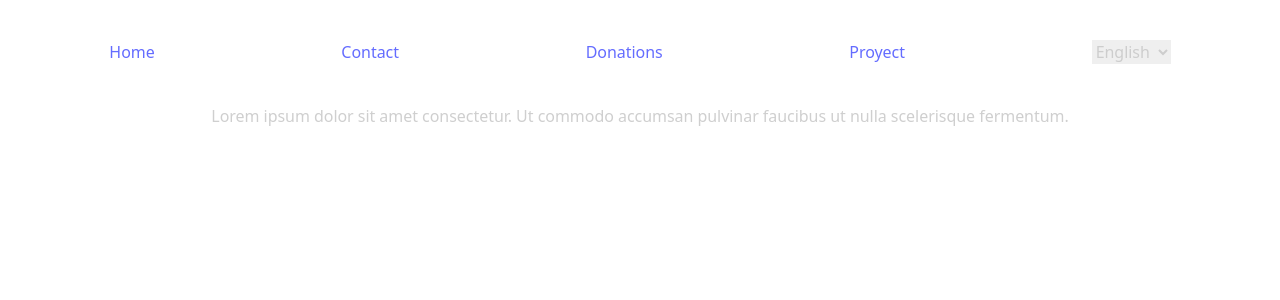
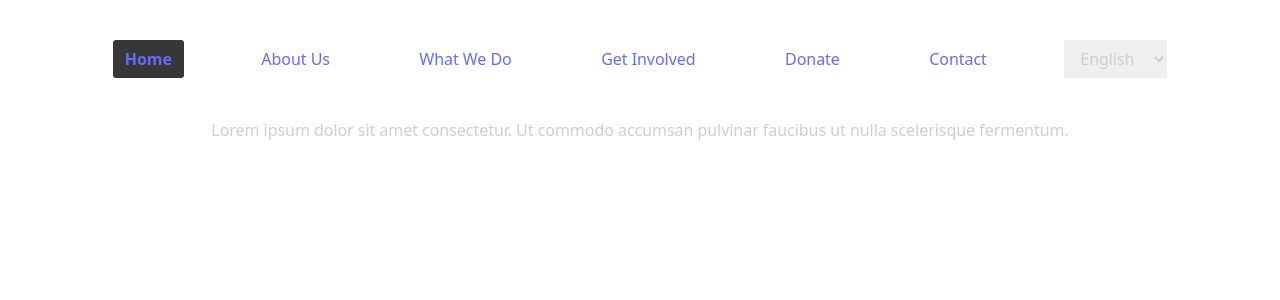
Before and after one commit to Hector711/mera-parivar-mvp, a React (Vite) app in the folder client/: page / in a window 1280 px wide. Shown: the top 300 px of the page. Built offline with nearby package versions, Linux system fonts and the light colour scheme.

Commit message:
feat(FRONTEND): :building_construction: Defining pages, and estructure of the page.

```diff
--- a/client/src/App.jsx
+++ b/client/src/App.jsx
@@ -1,10 +1,12 @@
 import React from 'react';
 import { BrowserRouter, Routes, Route } from 'react-router-dom';
+import Navbar from './components/Navbar';
 import Home from './pages/Home';
-import Donations from './pages/Donations';
-import Project from './pages/Project';
+import AboutUs from './pages/AboutUs';
+import WhatWeDo from './pages/WhatWeDo'
+import Donate from './pages/Donate';
 import Contact from './pages/Contact';
-import Navbar from './components/Navbar';
+import GetInvolved from './pages/GetInvolved';
 
 export default function App() {
   return (
@@ -13,9 +15,12 @@ export default function App() {
         <Navbar />
         <Routes>
           <Route path='/' element={<Home />} />
-          <Route path='/project' element={<Project />} />
-          <Route path='/donations' element={<Donations />} />
+          <Route path='/aboutus' element={<AboutUs />} />
+          <Route path='/whatwedo' element={<WhatWeDo />} />
+          <Route path='/getinvolved' element={<GetInvolved />} />
+          <Route path='/donate' element={<Donate />} />
           <Route path='/contact' element={<Contact />} />
+
         </Routes>
       </BrowserRouter>
     </>
--- /dev/null
+++ b/client/src/components/Card.jsx
@@ -0,0 +1,7 @@
+import React from 'react'
+
+export default function Card() {
+  return (
+    <div className='w-[300px] h-[400px] bg-slate-700'></div>
+  )
+}
--- a/client/src/components/LanguageSelection.jsx
+++ b/client/src/components/LanguageSelection.jsx
@@ -14,7 +14,7 @@ export default function LanguageSelection() {
     i18n.changeLanguage(lang_code);
   };
   return (
-    <select defaultValue={i18n.language} onChange={onChangeLang}>
+    <select defaultValue={i18n.language} onChange={onChangeLang} id='language-selector'>
       {LANGUAGES.map(({ code, label }) => (
         <option key={code} value={code}>
           {label}
--- a/client/src/components/Navbar.jsx
+++ b/client/src/components/Navbar.jsx
@@ -5,28 +5,64 @@ import { useTranslation } from 'react-i18next';
 
 const isActive = ({ isActive }) => `link ${isActive ? 'active' : ''}`;
 
+const listItem = document.querySelectorAll('#landing-header .navLinks');
+const menuBackDrop = document.querySelector('#menu-backdrop');
+listItem.forEach(item => {
+  item.addEventListener('mouseenter', () => {
+    const { left, top, width, height } = item.getBoundingClientRect();
+
+    menuBackDrop.style.setProperty('--left', `${left}px`);
+    menuBackDrop.style.setProperty('--top', `${top}px`);
+    menuBackDrop.style.setProperty('--width', `${width}px`);
+    menuBackDrop.style.setProperty('--height', `${height}px`);
+
+    menuBackDrop.style.opacity = '1';
+    menuBackDrop.style.visibility = 'visible';
+  });
+
+  item.addEventListener('mouseleave', () => {
+    menuBackDrop.style.opacity = '0';
+    menuBackDrop.style.visibility = 'hidden';
+  });
+});
+
 export default function Navbar() {
   const [t] = useTranslation();
 
   return (
-    <nav>
+    <nav id='landing-header'>
       <div id='nav-links'>
-        <NavLink className={isActive} to='/'>
+        <NavLink className='{isActive} navLinks' to='/'>
           {t('home')}
         </NavLink>
-        <NavLink className={isActive} to='/contact'>
+        <NavLink className='{isActive} navLinks' to='/aboutus'>
+          {t('about_us')}
+        </NavLink>
+        <NavLink className='{isActive} navLinks' to='/whatwedo'>
+          {t('what_we_do')}
+        </NavLink>
+        <NavLink className='{isActive} navLinks' to='/getinvolved'>
+          {t('get_involved')}
+        </NavLink>
+        <NavLink className='{isActive} navLinks' to='/donate'>
+          {t('donate')}
+        </NavLink>
+        <NavLink className='{isActive} navLinks' to='/contact'>
           {t('contact')}
-        </NavLink>
-        <NavLink className={isActive} to='/donations'>
-          {t('donations')}
-        </NavLink>
-        <NavLink className={isActive} to='/project'>
-          {t('project')}
         </NavLink>
         <LanguageSelection />
       </div>
-      <div id='language'>
-      </div>
+      <div
+        id='menu-backdrop'
+        className={`
+        absolute bg-slate-400 backdrop-blur-lg rounded
+        translate-x-[var(--left)] translate-y-[var(--top)]
+        left-0 top-0
+        w-[var(--width)] h-[var(--height)]
+        transition-all duration-300
+        ease-in-out opacity-0 -z-10
+        `}
+      ></div>
     </nav>
   );
 }
--- a/client/src/components/Section.jsx
+++ b/client/src/components/Section.jsx
@@ -0,0 +1,3 @@
+export default function Section({ children }) {
+  return <section>{children}</section>;
+}
--- a/client/src/css/main.css
+++ b/client/src/css/main.css
@@ -161,7 +161,6 @@ nav {
 #nav-links {
   display: flex;
   justify-content: space-around;
-  gap: 8rem;
   width: 90%;
   padding: 1rem;
 
@@ -180,8 +179,19 @@ section {
 
 /* ========= HOME ========= */
 /* ========= ========= ========= */
-/* #main-img {
-  width: 100px;
-  height: 100px;
-  background-color: #213547;
-} */
+
+
+
+.navLinks, #language-selector {
+  /* background-color: #213547; */
+  padding: 7px 12px;
+}
+
+
+
+.active {
+  font-weight: bold;
+  background-color: #383737;
+  border-radius: 3px;
+  /* padding: 10px; */
+}
--- a/client/src/i18n/i18n.js
+++ b/client/src/i18n/i18n.js
@@ -21,17 +21,21 @@ export default i18n
       en: {
         translation: {
           home: 'Home',
-          contact: 'Contact',
-          donations: 'Donations',
-          project: 'Proyect',
+          about_us: 'About Us',
+          what_we_do: 'What We Do',
+          get_involved: 'Get Involved',
+          donate: 'Donate',
+          contact: 'Contact'
         },
       },
       es: {
         translation: {
           home: 'Inicio',
-          contact: 'Contacto',
-          donations: 'Donaciones',
-          project: 'Proyecto',
+          about_us: 'Quienes Somos',
+          what_we_do: 'Nuestra Labor',
+          get_involved: 'Participa',
+          donate: 'Dona',
+          contact: 'Contacto'
         },
       },
     },
--- a/client/src/pages/Project.jsx
+++ b/client/src/pages/AboutUs.jsx
@@ -1,12 +1,11 @@
 import { useTranslation } from 'react-i18next';
 
-export default function Project () {
+export default function AboutUs () {
   const [t] = useTranslation();
 
   return (
     <>
-      <h1>{t('project')}</h1>
-
+      <h1>{t('about_us')}</h1>
     </>
   )
 }
--- /dev/null
+++ b/client/src/pages/Donate.jsx
@@ -0,0 +1,11 @@
+import { useTranslation } from 'react-i18next';
+
+export default function Donate () {
+  const [t] = useTranslation();
+
+  return (
+    <>
+      <h1>{t('donate')}</h1>
+    </>
+  )
+}
--- a/client/src/pages/Donations.jsx
+++ b/client/src/pages/GetInvolved.jsx
@@ -1,11 +1,11 @@
 import { useTranslation } from 'react-i18next';
 
-export default function Donations () {
+export default function GetInvolved () {
   const [t] = useTranslation();
 
   return (
     <>
-      <h1>{t('donations')}</h1>
+      <h1>{t('get_involved')}</h1>
     </>
   )
 }
--- a/client/src/pages/Home.jsx
+++ b/client/src/pages/Home.jsx
@@ -1,16 +1,25 @@
 import { useTranslation } from 'react-i18next';
+import Card from '../components/Card';
+import Section from '../components/Section';
 
 export default function Home() {
   const [t] = useTranslation();
 
   return (
-    <section>
-      <div id='main-img' className='w-full h-[400px] bg-slate-300'></div>
+    <Section>
+      <div className='w-full h-[400px] bg-slate-500'></div>
 
-      <p className=' flex w-[600px] '>
+      <p className=' flex w-[600px] text-center m-[3rem]'>
         Lorem ipsum dolor sit amet consectetur. Ut commodo accumsan pulvinar
         faucibus ut nulla scelerisque fermentum.
       </p>
-    </section>
+
+      <div className='flex gap-8'>
+        <Card />
+        <Card />
+        <Card />
+        <Card />
+      </div>
+    </Section>
   );
 }
--- /dev/null
+++ b/client/src/pages/WhatWeDo.jsx
@@ -0,0 +1,11 @@
+import { useTranslation } from 'react-i18next';
+
+export default function WhatWeDo() {
+  const [t] = useTranslation();
+
+  return (
+    <>
+    <h1>{t('what_we_do')}</h1>
+    </>
+  )
+}
```
